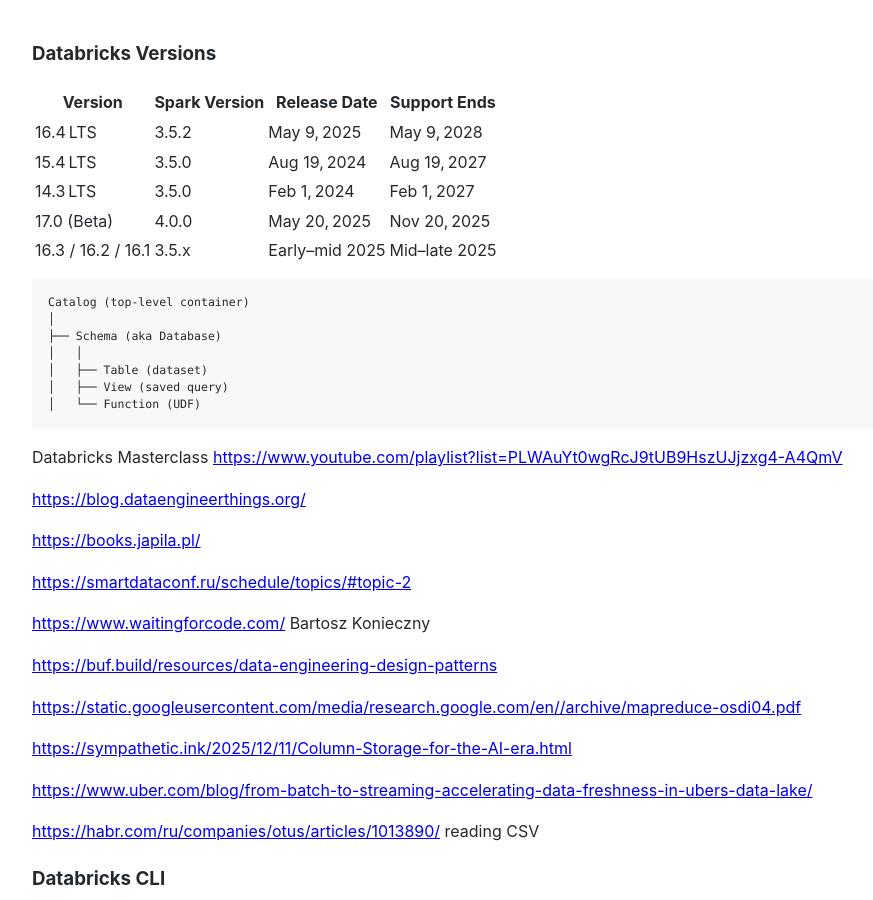
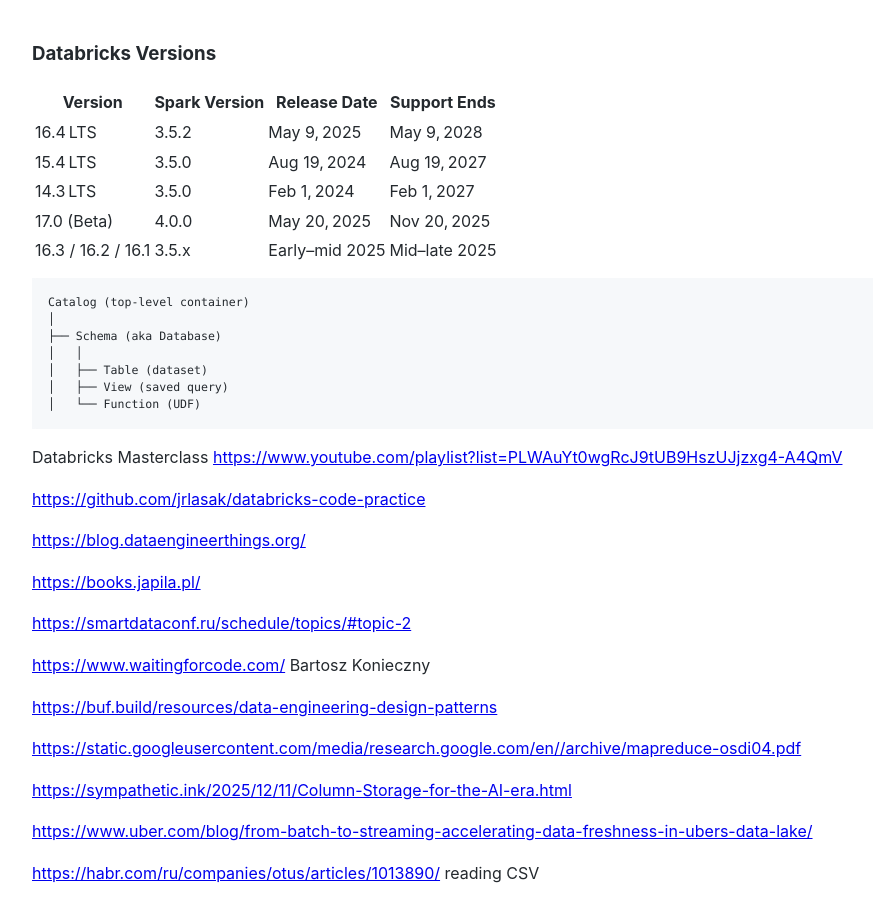
Before and after one commit to Michael-Lubinsky/michael-lubinsky.github.com, a Jekyll site: the page built from spark/briks.md, in a window 1280 px wide and 900 px high. Shown: the whole window, without its empty margins (158-1031 px from the left). Built offline with Jekyll 4.4.1, drawn with Linux system fonts in a browser that asks for light colours; our own code applies the rules of GitHub Pages for plain Markdown files.

Commit message:
Update briks.md

```diff
--- a/spark/briks.md
+++ b/spark/briks.md
@@ -20,6 +20,8 @@
 
 Databricks Masterclass
 <https://www.youtube.com/playlist?list=PLWAuYt0wgRcJ9tUB9HszUJjzxg4-A4QmV>
+
+<https://github.com/jrlasak/databricks-code-practice>
 
 <https://blog.dataengineerthings.org/>
 
```
